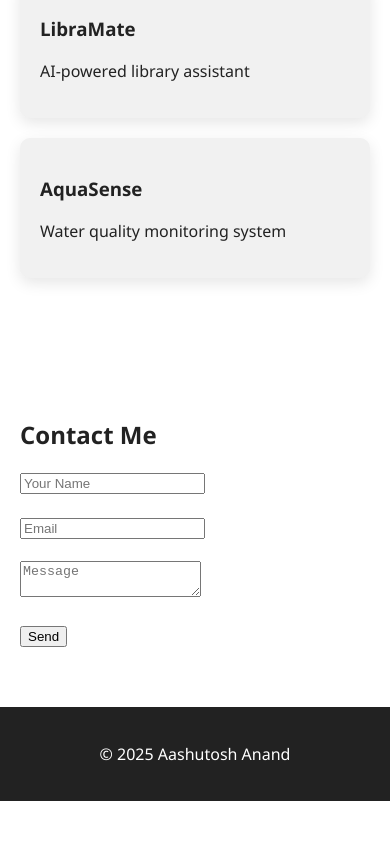
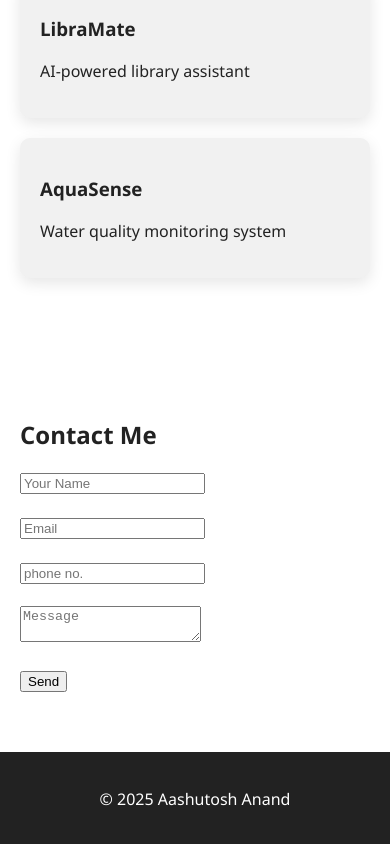
Before and after one commit to anandaashutosh206/portfolio, a plain HTML site: page index.html in a window 390 px wide. Shown: the part 1234-2078 px from the top of the page. Before the commit the page ends 2035 px from the top, so only its background shows below. Drawn offline with Linux system fonts and the light colour scheme.

Commit message:
Add phone number input field to contact form

```diff
--- a/index.html
+++ b/index.html
@@ -82,6 +82,7 @@
     <form>
       <input type="text" placeholder="Your Name" required><br><br>
       <input type="email" placeholder="Email"><br><br>
+      <input type="phone no." placeholder="phone no."><br><br>
       <textarea placeholder="Message"></textarea><br><br>
       <button type="submit">Send</button>
     </form>
```
